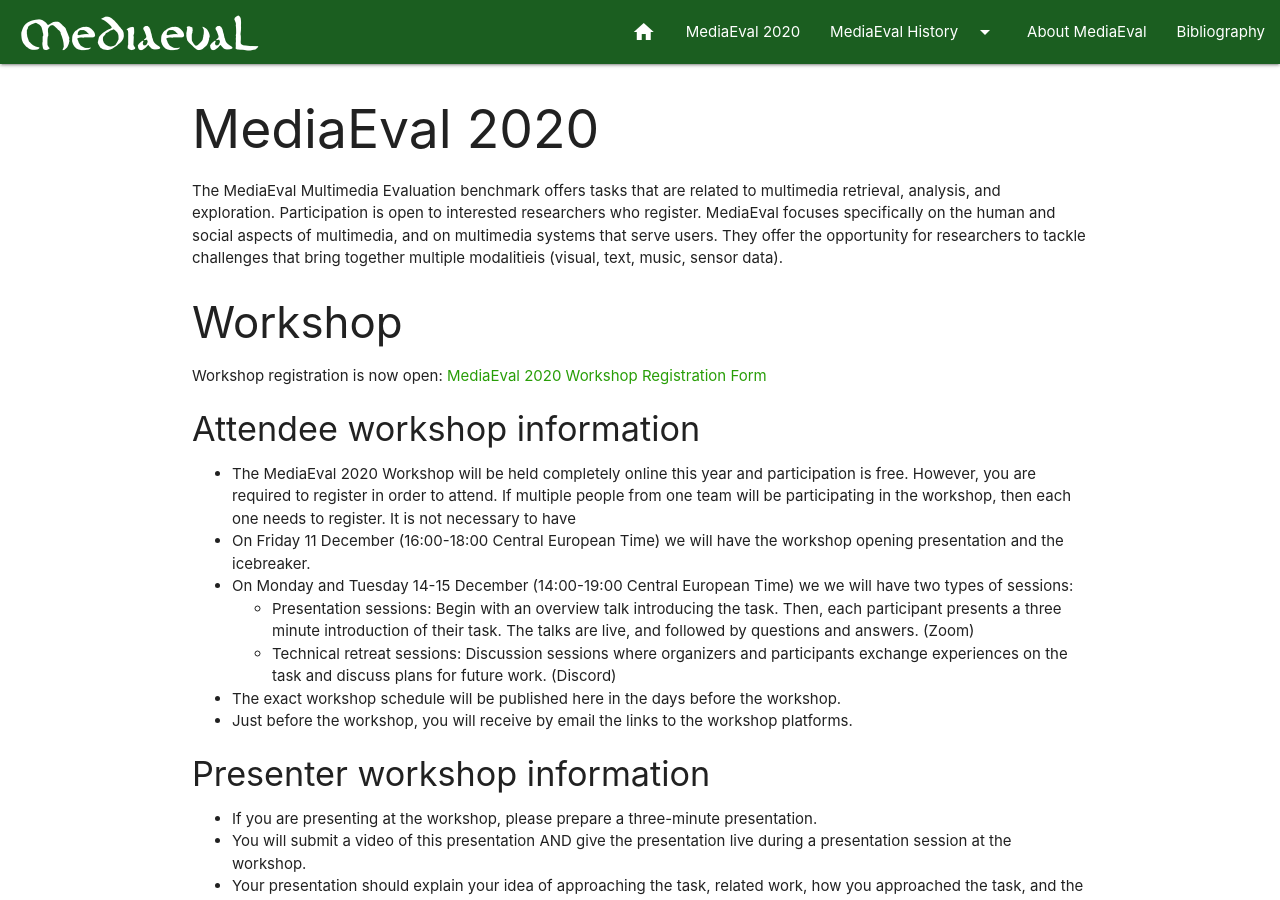
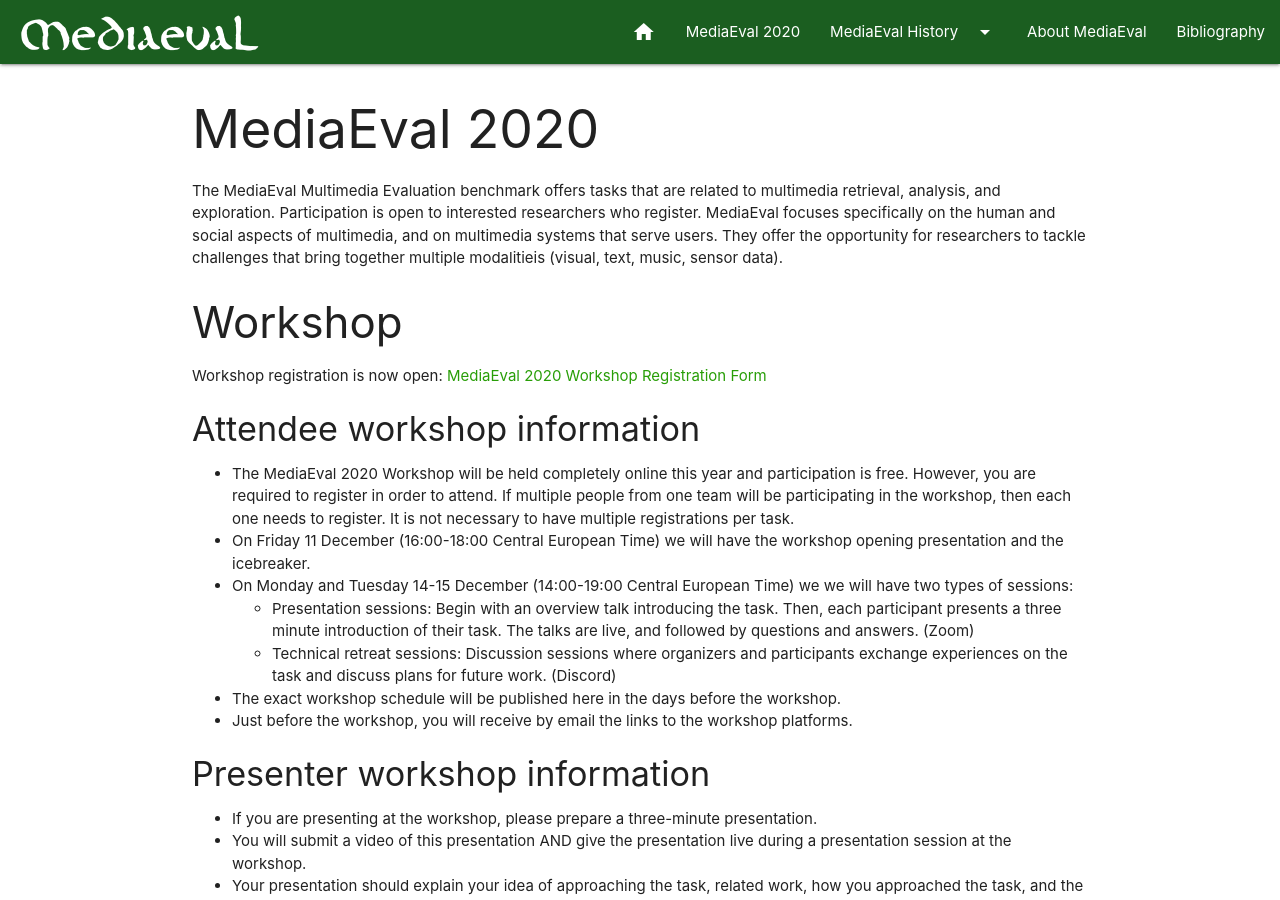
Before and after one commit to multimediaeval/multimediaeval.github.io, a Jekyll site: the page built from _editions/2020.md, in a window 1280 px wide and 900 px high. Built offline with Jekyll 4.4.1, drawn with Linux system fonts in a browser that asks for light colours.

Commit message:
Update 2020.md

```diff
--- a/_editions/2020.md
+++ b/_editions/2020.md
@@ -16,7 +16,7 @@
 Workshop registration is now open: [MediaEval 2020 Workshop Registration Form](https://forms.gle/ZbXsMSzRTc2xcphB6)
 
 #### Attendee workshop information
-* The MediaEval 2020 Workshop will be held completely online this year and participation is free. However, you are required to register in order to attend. If multiple people from one team will be participating in the workshop, then each one needs to register. It is not necessary to have
+* The MediaEval 2020 Workshop will be held completely online this year and participation is free. However, you are required to register in order to attend. If multiple people from one team will be participating in the workshop, then each one needs to register. It is not necessary to have multiple registrations per task.
 * On Friday 11 December (16:00-18:00 Central European Time) we will have the workshop opening presentation and the icebreaker.
 * On Monday and Tuesday 14-15 December (14:00-19:00 Central European Time) we we will have two types of sessions:
   * Presentation sessions: Begin with an overview talk introducing the task. Then, each participant presents a three minute introduction of their task. The talks are live, and followed by questions and answers. (Zoom)
```
